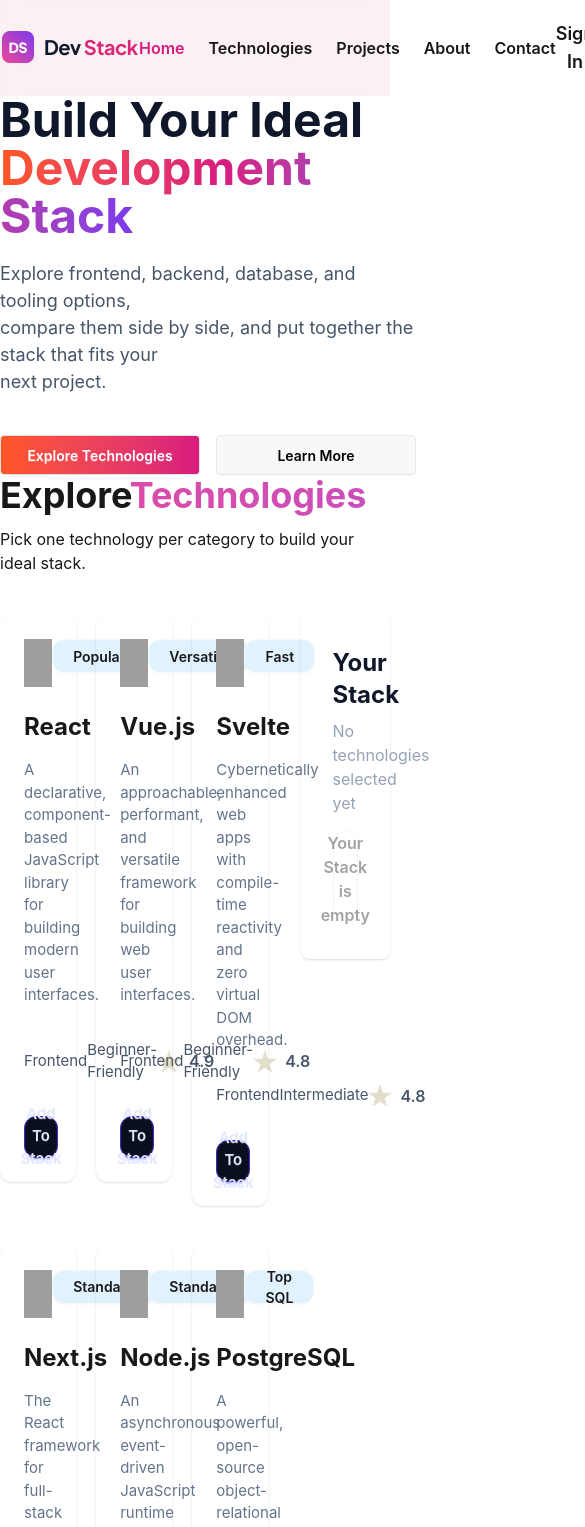
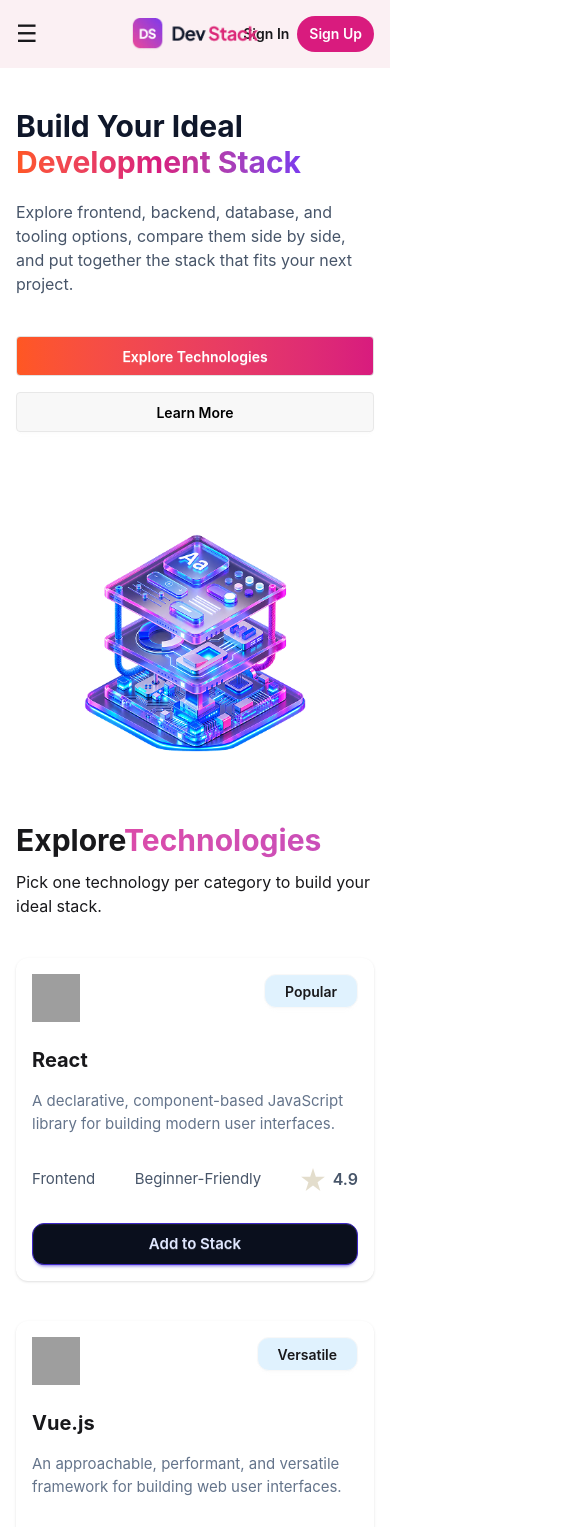
Before and after one commit to rifaa-tamanna/Assignment-05-devStack-Project, a React (Vite) app: page / in a window 390 px wide. Shown: the top 1527 px of the page, 585 px wide, since content can reach past the window. Built offline with nearby package versions, Linux system fonts and the light colour scheme; grey boxes are pictures that could not be loaded.

Commit message:
responsive code

```diff
--- a/src/App.tsx
+++ b/src/App.tsx
@@ -28,12 +28,21 @@
 
       <Nav />
       <Banner />
-      <Suspense fallback={<p>Loading...</p>}>
+
+      <Suspense
+        fallback={
+          <div className="min-h-100 flex flex-col items-center justify-center gap-4">
+            <span className="loading loading-spinner loading-lg text-[#DB2777]"></span>
+            <p className="text-[#64748B] text-lg font-medium">
+              Loading technologies...
+            </p>
+          </div>
+        }
+      >
         <Technologies technologiesPromises={technologiesPromises} />
       </Suspense>
+
       <Footer />
-
-
 
     </>
   )
--- a/src/components/Banner.tsx
+++ b/src/components/Banner.tsx
@@ -1,31 +1,40 @@
-import bannerImg from '../assets/banner-stack.png'
+import bannerImg from "../assets/banner-stack.png";
 
 const Banner = () => {
   return (
-    <div className='flex justify-between items-center gap-4 max-w-7xl mx-auto'>
+    <div className="flex flex-col min-[639px]:pt-[80px] md:flex-row pt-[40px] justify-between items-center gap-8 md:gap-4 max-w-7xl mx-auto px-4 md:px-6 lg:px-0">
       {/* text section */}
-        <div>
-            <h1 className='font-bold text-5xl text-[#0F172A]'>
-                Build Your Ideal < br />
-                <span className='bg-linear-to-r from-[#FF5722] via-[#D81B7E] to-[#7C3AED] bg-clip-text text-transparent'> Development Stack </span>
+      <div className="w-full md:w-1/2">
+        <h1 className="font-bold text-3xl md:text-4xl lg:text-5xl text-[#0F172A]">
+          Build Your Ideal <br />
+          <span className="bg-linear-to-r from-[#FF5722] via-[#D81B7E] to-[#7C3AED] bg-clip-text text-transparent">
+            {" "}
+            Development Stack{" "}
+          </span>
         </h1>
-            <p className='text-[#475569] pt-5 pb-10 text-[18px]'>
-                Explore frontend, backend, database, and tooling options, <br />
-                compare them side by side, and put together the stack that fits your <br />
+
+        <p className="text-[#475569] pt-5 pb-10 text-[16px] md:text-[17px] lg:text-[18px]">
+          Explore frontend, backend, database, and tooling options,{" "}
+          <br className="hidden md:block" />
+          compare them side by side, and put together the stack that fits your{" "}
+          <br className="hidden md:block" />
           next project.
         </p>
 
-            <div className='flex gap-4'>
-                <button className="btn w-50 btn-active text-white bg-linear-to-r from-[#FF5722] to-[#D81B7E]">Explore Technologies</button>
-                <button className="btn w-50 text-black">Learn More</button>
+        <div className="flex flex-col sm:flex-row gap-4">
+          <button className="btn w-full sm:w-50 btn-active text-white bg-linear-to-r from-[#FF5722] to-[#D81B7E]">
+            Explore Technologies
+          </button>
+
+          <button className="btn w-full sm:w-50 text-black">Learn More</button>
         </div>
       </div>
 
-        <div  className='h-auto max-w-xl' >
-            <img src={bannerImg} alt="Banner Stack" />
+      <div className="h-auto w-full md:w-1/2 max-w-xl">
+        <img src={bannerImg} alt="Banner Stack" className="w-full h-auto" />
       </div>
     </div>
-  )
-}
+  );
+};
 
-export default Banner
+export default Banner;
--- a/src/components/Footer.tsx
+++ b/src/components/Footer.tsx
@@ -1,27 +1,32 @@
 import React from "react";
+
 import footerLogo from "../assets/logo-text.png";
 
 const Footer = () => {
   return (
     <div>
-      <footer className="">
-        <div className="footer sm:footer-horizontal bg-base-200 text-base-content py-20 px-35">
+      <footer>
+        <div className="footer sm:footer-horizontal bg-base-200 text-base-content py-10 md:py-16 lg:py-20 px-6 md:px-10 lg:px-35">
           <aside>
             <img src={footerLogo} alt="" />
-            <p>
+
+            <p className="text-gray-600 text-[16px]">
               Curated tools, technologies, and resources for developers building{" "}
-              <br /> modern software.
+              <br className="hidden md:block" />
+              modern software.
             </p>
 
-            {/* Social Media Link  */}
-            <div className="flex justify-between items-center gap-4 pt-[12px] font-semibold text-[16px]">
-              <h2>
+            {/* Social Media Link */}
+            <div className="flex items-center gap-4 pt-[12px] font-semibold text-[16px]">
+              <h2 className="hover:text-[#D91B7E]">
                 <a href="https://github.com/rifaa-tamanna">GitHub</a>
               </h2>
-              <h2>
+
+              <h2 className="hover:text-[#D91B7E]">
                 <a href="#">Twitter</a>
               </h2>
-              <h2>
+
+              <h2 className="hover:text-[#D91B7E]">
                 <a href="https://www.linkedin.com/in/rifaa-tamanna/">
                   Linkedin
                 </a>
@@ -30,43 +35,64 @@
           </aside>
 
           <nav>
-            <h6 className="footer-title">Services</h6>
-            <a className="link link-hover">Branding</a>
-            <a className="link link-hover">Design</a>
-            <a className="link link-hover">Marketing</a>
-            <a className="link link-hover">Advertisement</a>
+            <h6 className="footer-title">PRODUCT</h6>
+
+            <a className="link link-hover text-[#64748B] text-[16px]">Home</a>
+
+            <a className="link link-hover text-[#64748B] text-[16px]">
+              Technologies
+            </a>
+
+            <a className="link link-hover text-[#64748B] text-[16px]">
+              Projects
+            </a>
           </nav>
+
           <nav>
-            <h6 className="footer-title">Company</h6>
-            <a className="link link-hover">About us</a>
-            <a className="link link-hover">Contact</a>
-            <a className="link link-hover">Jobs</a>
-            <a className="link link-hover">Press kit</a>
+            <h6 className="footer-title">COMPANY</h6>
+
+            <a className="link link-hover text-[#64748B] text-[16px]">About</a>
+
+            <a className="link link-hover text-[#64748B] text-[16px]">
+              Contact
+            </a>
+
+            <a className="link link-hover text-[#64748B] text-[16px]">
+              Careers
+            </a>
           </nav>
+
           <nav>
-            <h6 className="footer-title">Legal</h6>
-            <a className="link link-hover">Terms of use</a>
-            <a className="link link-hover">Privacy policy</a>
-            <a className="link link-hover">Cookie policy</a>
+            <h6 className="footer-title">LEGAL</h6>
+
+            <a className="link link-hover text-[#64748B] text-[16px]">
+              Privacy Policy
+            </a>
+
+            <a className="link link-hover text-[#64748B] text-[16px]">
+              Terms of Service
+            </a>
           </nav>
         </div>
       </footer>
 
       {/* Copyright Section */}
-
-      <footer className="flex justify-between footer sm:footer-horizontal footer-start bg-base-300 text-base-content px-35 py-5 text-[#94A3B8] text-[16px]">
+      <footer className="flex flex-col md:flex-row justify-between items-center gap-4 footer sm:footer-horizontal footer-start bg-base-300 px-6 md:px-10 lg:px-35 py-5 text-[#94A3B8] text-[16px]">
         <aside className="flex justify-between items-center">
           <p>© 2026 Dev Stack. All rights reserved.</p>
         </aside>
 
         <div className="flex justify-between items-center gap-4">
-            <nav>
-              <a className="link link-hover">Privacy</a>
-            </nav>
-            <nav>
-              <a className="link link-hover">Terms</a>
-            </nav>
-          </div>
+          <nav>
+            <a className="link link-hover text-[#94A3B8] text-[16px]">
+              Privacy
+            </a>
+          </nav>
+
+          <nav>
+            <a className="link link-hover text-[#94A3B8] text-[16px]">Terms</a>
+          </nav>
+        </div>
       </footer>
     </div>
   );
--- a/src/components/Nav.tsx
+++ b/src/components/Nav.tsx
@@ -3,24 +3,118 @@
 
 const Nav = () => {
   return (
-    <nav className='sticky top-0 z-50 bg-[#fbf0f3]'>
-      <div className="max-w-7xl mx-auto flex justify-between items-center py-5 backdrop-filter backdrop-blur">
-        {/* Logo Section */}
-        <img src={logo} alt="Website Logo" />
+    <nav className="sticky top-0 z-50 bg-[#fbf0f3]">
+      <div className="max-w-7xl mx-auto px-4">
+        <div className="relative flex items-center justify-between py-4 md:py-5">
+          {/* Hidden Checkbox */}
+          <input type="checkbox" id="menu-toggle" className="peer hidden" />
 
-        {/* Nav Item */}
-        <ul className="flex justify-between items-center gap-6 font-semibold">
-          <li className="text-[#D91B7E]"><a href="#">Home</a></li>
-          <li><a href="#">Technologies</a></li>
-          <li><a href="#">Projects</a></li>
-          <li><a href="#">About</a></li>
-          <li><a href="#">Contact</a></li>
-        </ul>
+          {/* Hamburger */}
+          <label
+            htmlFor="menu-toggle"
+            className="text-2xl cursor-pointer lg:hidden"
+          >
+            ☰
+          </label>
 
-        {/* Button Section */}
-        <div className="flex justify-between gap-4 items-center">
-          <button className="font-semibold text-lg">Sign In</button>
-          <button className="btn btn-active btn-success rounded-full font-semibold text-lg bg-[#D91B7E] border-none text-white">Sign Up</button>
+          {/* Logo */}
+          <img
+            src={logo}
+            alt="Website Logo"
+            className="
+              absolute
+              left-1/2
+              -translate-x-1/2
+              w-32
+              md:w-36
+
+              lg:static
+              lg:translate-x-0
+              lg:w-auto
+            "
+          />
+
+          {/* Desktop Menu */}
+          <ul className="hidden lg:flex items-center gap-6 font-semibold">
+            <li className="text-[#D91B7E]">
+              <a href="#">Home</a>
+            </li>
+
+            <li>
+              <a href="#">Technologies</a>
+            </li>
+
+            <li>
+              <a href="#">Projects</a>
+            </li>
+
+            <li>
+              <a href="#">About</a>
+            </li>
+
+            <li>
+              <a href="#">Contact</a>
+            </li>
+          </ul>
+
+          {/* Buttons */}
+          <div className="flex items-center gap-2 md:gap-4">
+            <button className="font-semibold text-sm md:text-lg">
+              Sign In
+            </button>
+
+            <button
+              className="
+                rounded-full
+                font-semibold
+                text-sm md:text-lg
+                bg-[#D91B7E]
+                border-none
+                text-white
+                px-3 md:px-5
+                py-2
+              "
+            >
+              Sign Up
+            </button>
+          </div>
+
+          {/* Mobile Menu */}
+          <div
+            className="
+              absolute
+              top-full
+              left-0
+              w-full
+              bg-[#fbf0f3]
+              hidden
+              peer-checked:block
+              lg:hidden
+              py-5
+            "
+          >
+            <ul className="flex flex-col items-center gap-5 font-semibold">
+              <li className="text-[#D91B7E]">
+                <a href="#">Home</a>
+              </li>
+
+              <li>
+                <a href="#">Technologies</a>
+              </li>
+
+              <li>
+                <a href="#">Projects</a>
+              </li>
+
+              <li>
+                <a href="#">About</a>
+              </li>
+
+              <li>
+                <a href="#">Contact</a>
+              </li>
+            </ul>
+          </div>
         </div>
       </div>
     </nav>
--- a/src/components/technologiesBox/AllStack.tsx
+++ b/src/components/technologiesBox/AllStack.tsx
@@ -12,13 +12,11 @@
   handleAddToStack,
   addTech,
 }: AllStackProps) => {
-
   return (
     <div>
       {/* All Stack Card Section */}
-      <div className="items-stretch grid grid-cols-3 gap-5 pt-5 pb-[80px]">
-        {technologies.map(
-          (technology: ITechnologies, ind: number) => {
+      <div className="items-stretch grid grid-cols-1 md:grid-cols-2 lg:grid-cols-3 gap-5 pt-5 pb-[80px]">
+        {technologies.map((technology: ITechnologies, ind: number) => {
           return (
             <SingleStackCard
               technology={technology}
@@ -27,8 +25,7 @@
               addTech={addTech}
             />
           );
-          }
-        )}
+        })}
       </div>
     </div>
   );
--- a/src/components/technologiesBox/SingleStackCard.tsx
+++ b/src/components/technologiesBox/SingleStackCard.tsx
@@ -1,3 +1,4 @@
+import { FaCheck } from "react-icons/fa";
 import type { ITechnologies } from "../../Types/TechnologiesType";
 
 interface SingleStackCardProps {
@@ -11,9 +12,7 @@
   handleAddToStack,
   addTech,
 }: SingleStackCardProps) => {
-  const isSelected = addTech.some(
-    (tech) => tech.name === technology.name
-  );
+  const isSelected = addTech.some((tech) => tech.name === technology.name);
 
   const handleSelectTech = () => {
     handleAddToStack(technology);
@@ -23,18 +22,12 @@
     <div>
       <div
         className={`${
-          isSelected === true
-            ? "border-2 -translate-y-2 shadow-xl"
-            : ""
+          isSelected === true ? "border-2 -translate-y-2 shadow-xl" : ""
         } border-[#D91B7E] rounded-xl shadow-sm mt-5`}
       >
-        <div className="card-body">
+        <div className="card-body p-4 md:p-5">
           <div className="flex justify-between">
-            <img
-              className="w-12 h-12"
-              src={technology.icon}
-              alt="React Icon"
-            />
+            <img className="w-12 h-12" src={technology.icon} alt="React Icon" />
 
             <span
               className={`btn py-[16px] px-[20px] badge badge-xs bg-[#E0F2FE] text-[14px] rounded-xl ${
@@ -46,7 +39,7 @@
           </div>
 
           <div>
-            <h2 className="text-2xl font-bold pt-4">
+            <h2 className="text-xl md:text-2xl font-bold pt-4">
               {technology.name}
             </h2>
 
@@ -55,14 +48,12 @@
             </div>
           </div>
 
-          <div className="flex justify-between items-center pt-6">
+          <div className="flex justify-between items-center pt-6 gap-2">
             <button className="border-none text-[#475569] text-[15px]">
               {technology.category}
             </button>
 
-            <h2 className="text-[#475569] text-[15px]">
-              {technology.level}
-            </h2>
+            <h2 className="text-[#475569] text-[15px]">{technology.level}</h2>
 
             <div className="flex justify-between items-center gap-2 color-[#FBBF24]">
               <div className="rating">
@@ -88,7 +79,13 @@
                   : "bg-[#0A0F1D]"
               } py-5 rounded-xl text-[15px]`}
             >
-              {isSelected ? "Added to Stack" : "Add To Stack"}
+              {isSelected === true ? (
+                <>
+                  <FaCheck /> Added to Stack
+                </>
+              ) : (
+                "Add to Stack"
+              )}
             </button>
           </div>
         </div>
--- a/src/components/technologiesBox/Technologies.tsx
+++ b/src/components/technologiesBox/Technologies.tsx
@@ -15,19 +15,26 @@
 
   const [addTech, setAddTech] = useState<ITechnologies[]>([]);
 
-
   // Add to Stack
   const handleAddToStack = (techno: ITechnologies) => {
+    const alreadyAdded = addTech.some(
+      (technology) => technology.name === techno.name,
+    );
+
+    if (alreadyAdded) {
+      toast.warning(`${techno.name} is already in your stack!`);
+      return;
+    }
+
     setAddTech([...addTech, techno]);
 
     toast.success(`${techno.name} added to your stack!`);
   };
 
-
   // Remove Single Stack
   const handleRemoveStack = (stack: ITechnologies) => {
     const restStacks = addTech.filter(
-    (oneStackGet) => oneStackGet.name !== stack.name
+      (oneStackGet) => oneStackGet.name !== stack.name,
     );
 
     setAddTech(restStacks);
@@ -35,17 +42,17 @@
     toast.warning(`${stack.name} removed from stack!`);
   };
 
-
   // Remove All Stack
   const handleRemoveAll = () => {
-  setAddTech([]); toast.error("All technologies removed from your stack!"); };
+    setAddTech([]);
+    toast.error("All technologies removed from your stack!");
+  };
 
   return (
     <section>
-
       {/* Heading title */}
-      <div className="max-w-7xl mx-auto">
-        <div className="font-bold text-4xl">
+      <div className="max-w-7xl mx-auto px-4 md:px-6 lg:px-0">
+        <div className="font-bold text-3xl md:text-4xl">
           Explore
           <span className="bg-gradient-to-r from-[#DB4BA9] to-[#CA4FB9] bg-clip-text text-transparent">
             Technologies
@@ -57,9 +64,9 @@
         </div>
       </div>
 
-      <div className="flex max-w-7xl mx-auto min-h-fit gap-8">
+      <div className="flex flex-col lg:flex-row max-w-7xl mx-auto min-h-fit gap-8 px-4 md:px-6 lg:px-0">
         {/* All Technology Cards */}
-        <div className="w-3/4">
+        <div className="w-full lg:w-3/4">
           <AllStack
             technologies={technologies}
             handleAddToStack={handleAddToStack}
@@ -68,7 +75,7 @@
         </div>
 
         {/* Your Stack */}
-        <div className="w-1/4 grid grid-cols-1 py-10">
+        <div className="w-full lg:w-1/4 grid grid-cols-1 py-10">
           <div className="h-full mt-auto">
             {addTech.length === 0 ? (
               <div className="card card-lg shadow-sm">
@@ -98,6 +105,7 @@
 
                       <p className="text-[#94A3B8] text-[16px] pt-[4px] pb-[10px]">
                         {addTech.length}
+
                         {addTech.length === 1
                           ? "Technology Selected"
                           : "Technologies Selected"}
@@ -149,7 +157,6 @@
                     >
                       Remove All
                     </button>
-
                   </div>
                 </div>
               </div>
```
Also changed, not shown: src/components/technologiesBox/SelectedCard.tsx (+15 -15 lines), src/components/footeer.tsx (deleted). Lines whose indentation alone changed are shown as unchanged.
